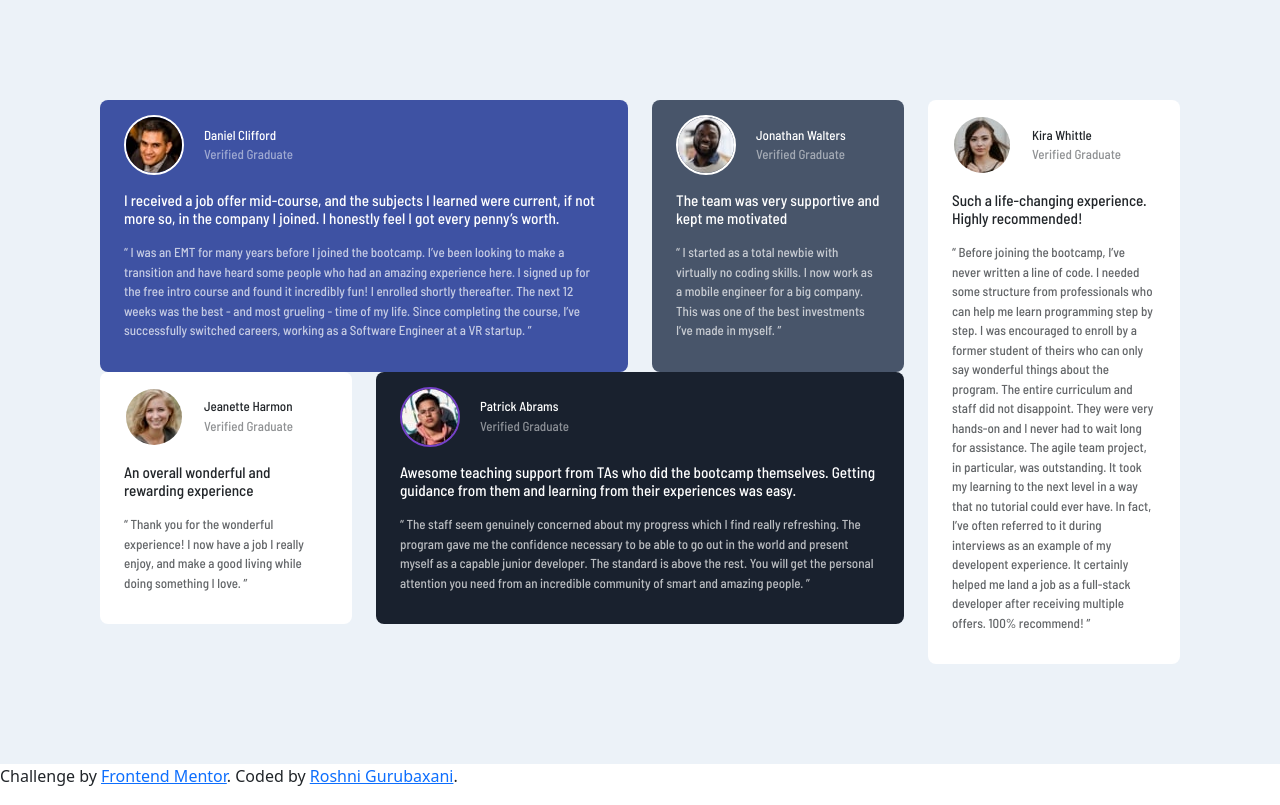
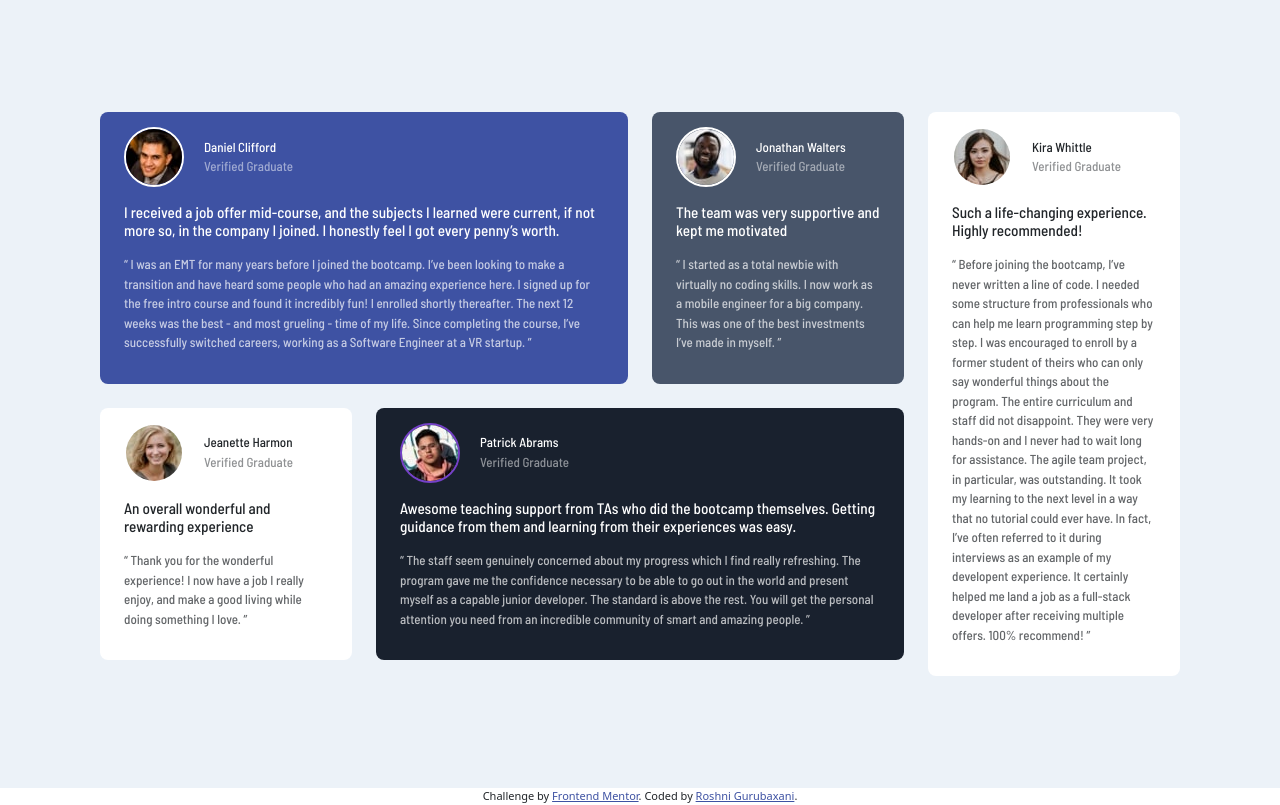
Before and after one commit to Roshni-Gurubaxani/Grid-testimonials, a plain HTML site: page index.html in a window 1280 px wide. Drawn offline with nearby package versions, Linux system fonts and the light colour scheme.

Commit message:
Update style.css

```diff
--- a/css/style.css
+++ b/css/style.css
@@ -73,3 +73,17 @@ h3{
   justify-content: center;
   padding-left: 20px;
 }
+
+.attribution {
+      font-size: 11px;
+      text-align: center;
+    }
+
+    .attribution a {
+      color: hsl(228, 45%, 44%);
+    }
+
+    .c1-r1-c1,.c1-r1-c2,.c1-r2-c1,.c1-r2-c2,.r1-c2{
+      padding-top: calc(var(--bs-gutter-x) * .5);
+      padding-bottom: calc(var(--bs-gutter-x) * .5);
+    }
```
